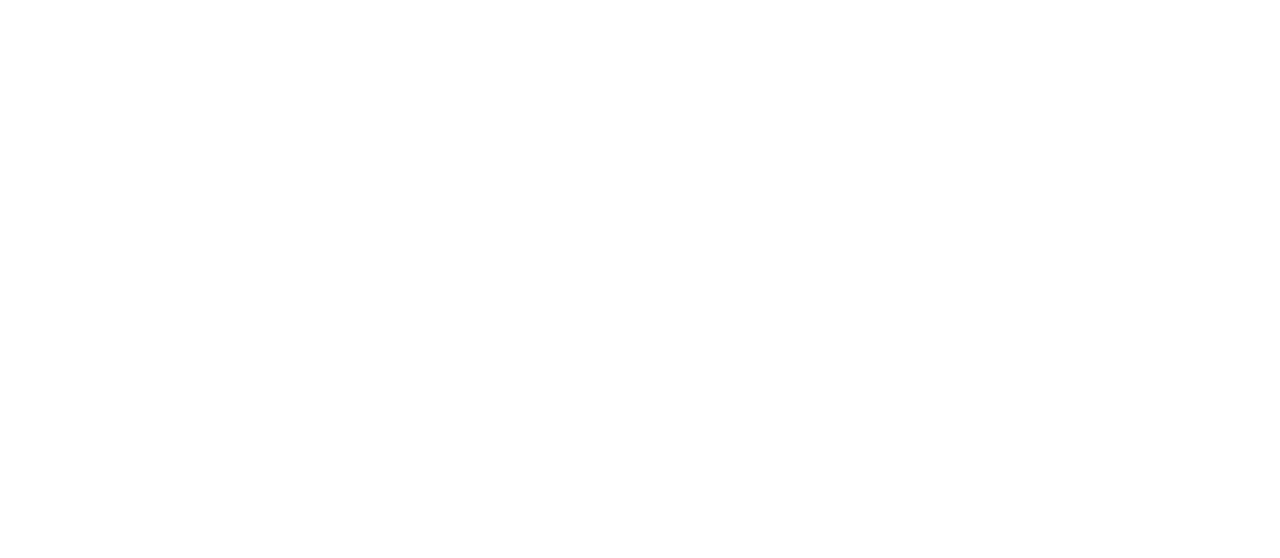
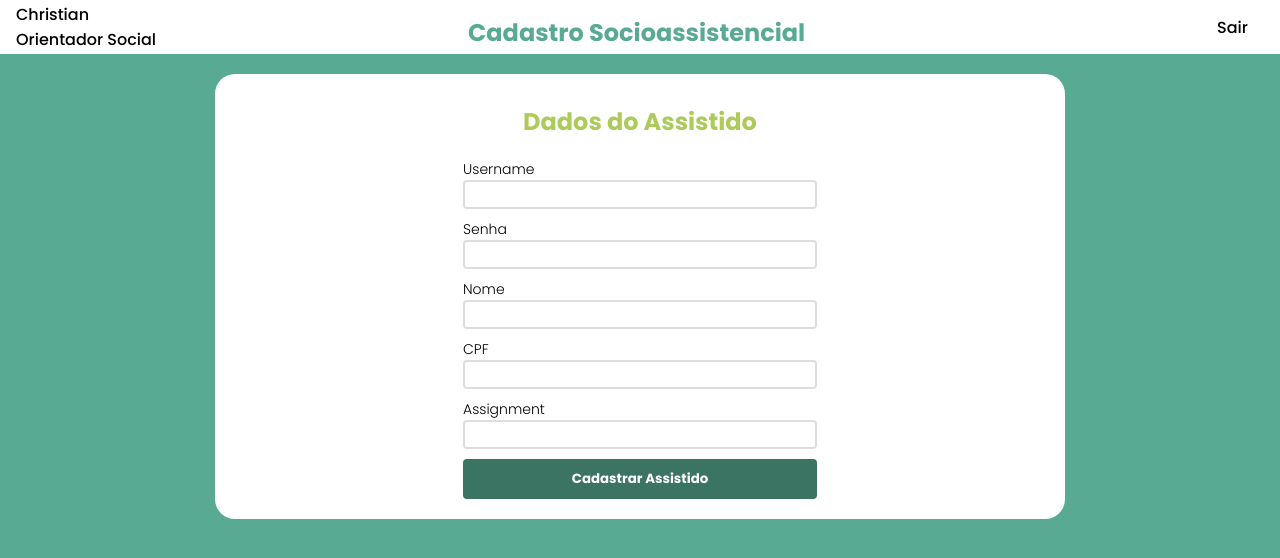
Before and after one commit to christianfdev/front-end-centro-pop-project, a React (Create React App) app: page /user in a window 1280 px wide. Before the commit this address had no page. Shown: the top 558 px of the page. Built offline with nearby package versions, Linux system fonts and the light colour scheme.

Commit message:
initial register assistent

```diff
--- a/src/index.tsx
+++ b/src/index.tsx
@@ -13,6 +13,7 @@
 import { RegisterEvolution } from './pages/RegisterEvolution';
 import { Evolutions } from './pages/Evolutions';
 import { Assisted } from './pages/Assisted';
+import { RegisterUser } from './pages/RegisterUser';
 
 const root = ReactDOM.createRoot(
   document.getElementById('root') as HTMLElement
@@ -31,6 +32,7 @@
       <Route path="evolution/:assistedId" element={<Evolutions />}/>
       <Route path="evolution/user/:userId" element={<Evolutions />}/>
       <Route path="assisted/:id" element={<Assisted/>}/>
+      <Route path="user" element={<RegisterUser/>}/>
     </Routes>
   </BrowserRouter>
 
--- a/src/pages/Home/index.tsx
+++ b/src/pages/Home/index.tsx
@@ -23,7 +23,7 @@
             <div className='section'>
               <span className='section-title'>Usuários</span>
               <div className='home-buttons'>
-                <Button text='Cadastrar Usuário' onClick={() => {navigate("/assisteds")}}/>
+                <Button text='Cadastrar Usuário' onClick={() => {navigate("/user")}}/>
                 <Button text='Listar Usuários' onClick={() => {navigate(`/evolution/user/${userId}`)}}/>
               </div>
             </div>
--- /dev/null
+++ b/src/pages/RegisterUser/index.tsx
@@ -0,0 +1,143 @@
+import './styles.css';
+import { useState } from 'react'
+import { useNavigate, useParams } from 'react-router-dom';
+import { api } from '../../services/api';
+import Swal from 'sweetalert2';
+import { FormOption } from '../../components/FormOption';
+import { Button } from '../../components/Button';
+import { NavBar } from '../../components/NavBar';
+import { RelactoryTextArea } from '../../components/TextArea';
+import { UserInterface } from '../../repositories/UserInterface';
+
+
+
+export function RegisterUser() {
+
+  let navigate = useNavigate();
+  const [user, setUser] = useState<UserInterface>(
+    {
+      username: '',
+      password: '',
+      name: '',
+      cpf: '',
+      assignment: ''
+    }
+  );
+
+  const token = localStorage.getItem('access_token')
+
+
+  function handleChange (e: any){
+    const value = e.target.value;
+    setUser({
+      ...user,
+      [e.target.name]: value
+    });
+  };
+
+  async function handleNewUser(e: any){
+    e.preventDefault();
+    await api.post('/user', user, {
+      headers: {
+        Authorization: `Bearer ${token}`
+      }
+    })
+    .then(response => {
+
+     if(response.status){
+       Swal.fire({
+         icon: 'success',
+         title: 'Assisted created succesfully',
+         confirmButtonColor: '#58AA93',
+         customClass: {
+           title: 'confirmRegisterTitle'
+         }
+
+       }).then(() => {
+         navigate('/home')
+       })
+     } else {
+       Swal.fire({
+         icon: 'error',
+         text: response.data.error
+       })
+     }
+    })
+    .catch((err) => {
+      Swal.fire({
+        icon: 'error',
+        text: 'Ocorreu um erro durante a tentativa de realizar uma requisição: ' + err
+      })
+      console.error('Ocorreu um erro durante a tentativa de realizar uma requisição: ' + err);
+    });
+  }
+
+  /*
+  async function handleUpdateUser(e: any){
+    e.preventDefault();
+    await api.patch(`/user/${id}`, user, {
+      headers: {
+        Authorization: `Bearer ${token}`
+      }
+    })
+    .then(response => {
+
+      if(response.status){
+        Swal.fire({
+          icon: 'success',
+          text: 'User update succesfully',
+          confirmButtonColor: '#58AA93',
+
+        }).then(() => {
+          navigate(`/user/${id}`)
+        })
+      } else {
+        Swal.fire({
+          icon: 'error',
+          text: response.data.error
+        })
+      }
+     })
+     .catch((err) => {
+       Swal.fire({
+         icon: 'error',
+         text: 'Ocorreu um erro durante a tentativa de realizar uma requisição: ' + err
+       })
+       console.error('Ocorreu um erro durante a tentativa de realizar uma requisição: ' + err);
+     });
+  }
+  */
+
+
+
+  return(
+
+    <div className="register">
+    <NavBar page='Cadastro Socioassistencial'/>
+
+      <section className='sectionRegister'>
+
+        <div className='containerRegister'>
+
+          <h1 className='registerTitle'>Dados do Assistido</h1>
+
+          <form className='form-register'>
+
+            <FormOption text='Username' name="username" onChange={handleChange}/>
+            <FormOption text='Senha' name="password"onChange={handleChange}/>
+            <FormOption text='Nome' name="name"onChange={handleChange}/>
+            <FormOption text='CPF' name="cpf" onChange={handleChange}/>
+            <FormOption text='Assignment' name="assignment" onChange={handleChange}/>
+            <Button text={"Cadastrar Assistido"} onClick={handleNewUser}/>
+
+
+          </form>
+
+        </div>
+
+      </section>
+
+    </div>
+
+  )
+}
--- /dev/null
+++ b/src/pages/RegisterUser/styles.css
@@ -0,0 +1,50 @@
+.register{
+  min-height: 1500px;
+  background-color: #58AA93;
+}
+
+.sectionRegister {
+  display: flex;
+  justify-content: center;
+  padding-top: 20px;
+}
+
+
+.containerRegister {
+  display: flex;
+  flex-direction: column;
+  background-color: #fff;
+  align-items: center;
+  border-radius: 20px;
+  box-sizing: border-box;
+  height: auto;
+  width: 850px;
+  padding: 20px;
+  font-family: 'Poppins', sans-serif;
+}
+
+.containerRegister span {
+  font-weight: 500;
+  font-size: 14px;
+  padding-top: 4px;
+}
+
+
+.registerTitle {
+  font-family: 'Poppins', sans-serif;
+  font-weight: 700;
+  color: #ADCB5C;
+  padding-bottom: 20px;
+}
+
+.form-register {
+  display: flex;
+  flex-direction: column;
+  text-align: left;
+}
+
+.confirmRegisterTitle {
+  font-family: 'Poppins', sans-serif;
+  font-size: 18px!important;
+  font-weight: 300!important;
+}
--- /dev/null
+++ b/src/repositories/UserInterface.tsx
@@ -0,0 +1,7 @@
+export type UserInterface = {
+    username: string;
+    password: string;
+    name: string;
+    cpf: string;
+    assignment: string;
+}
```
